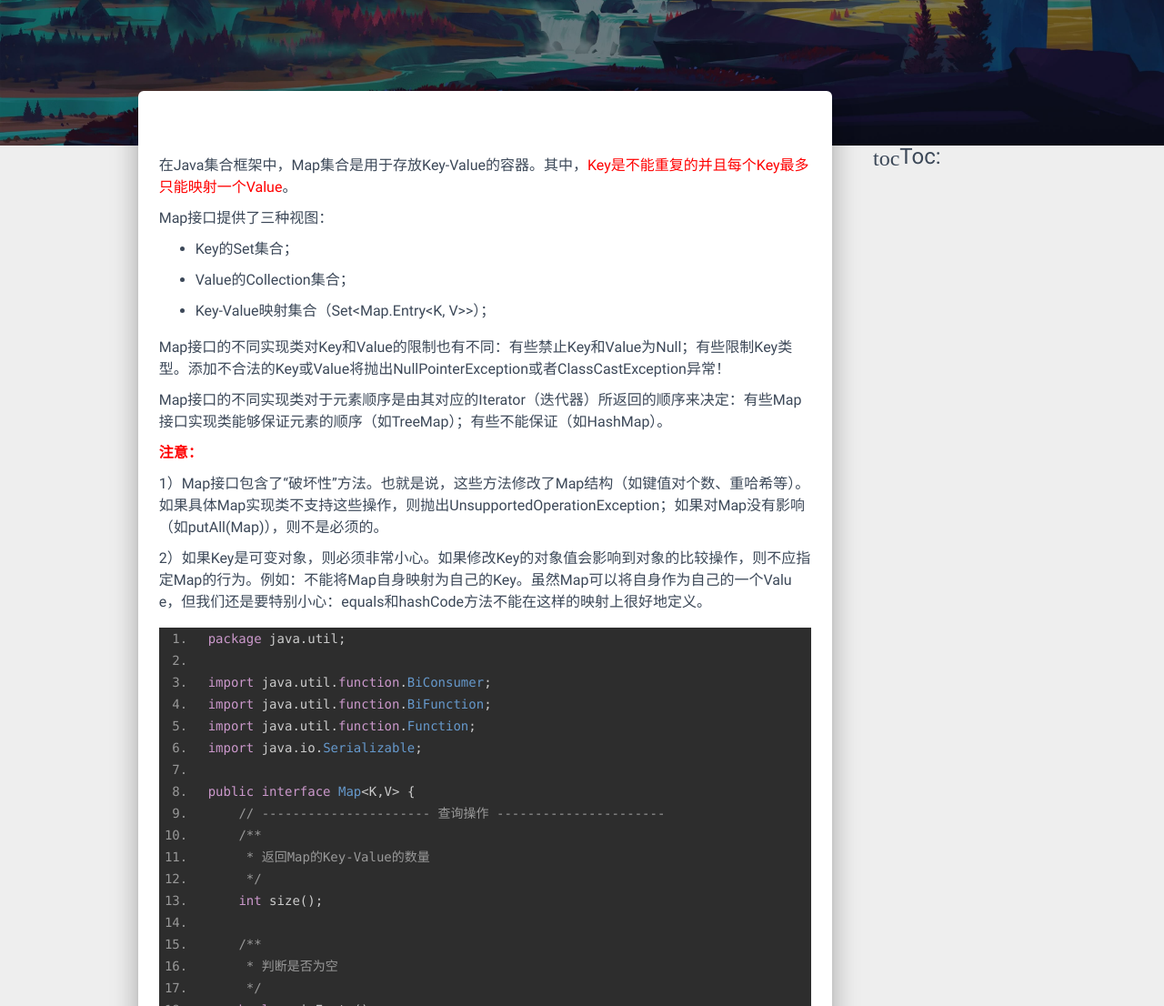
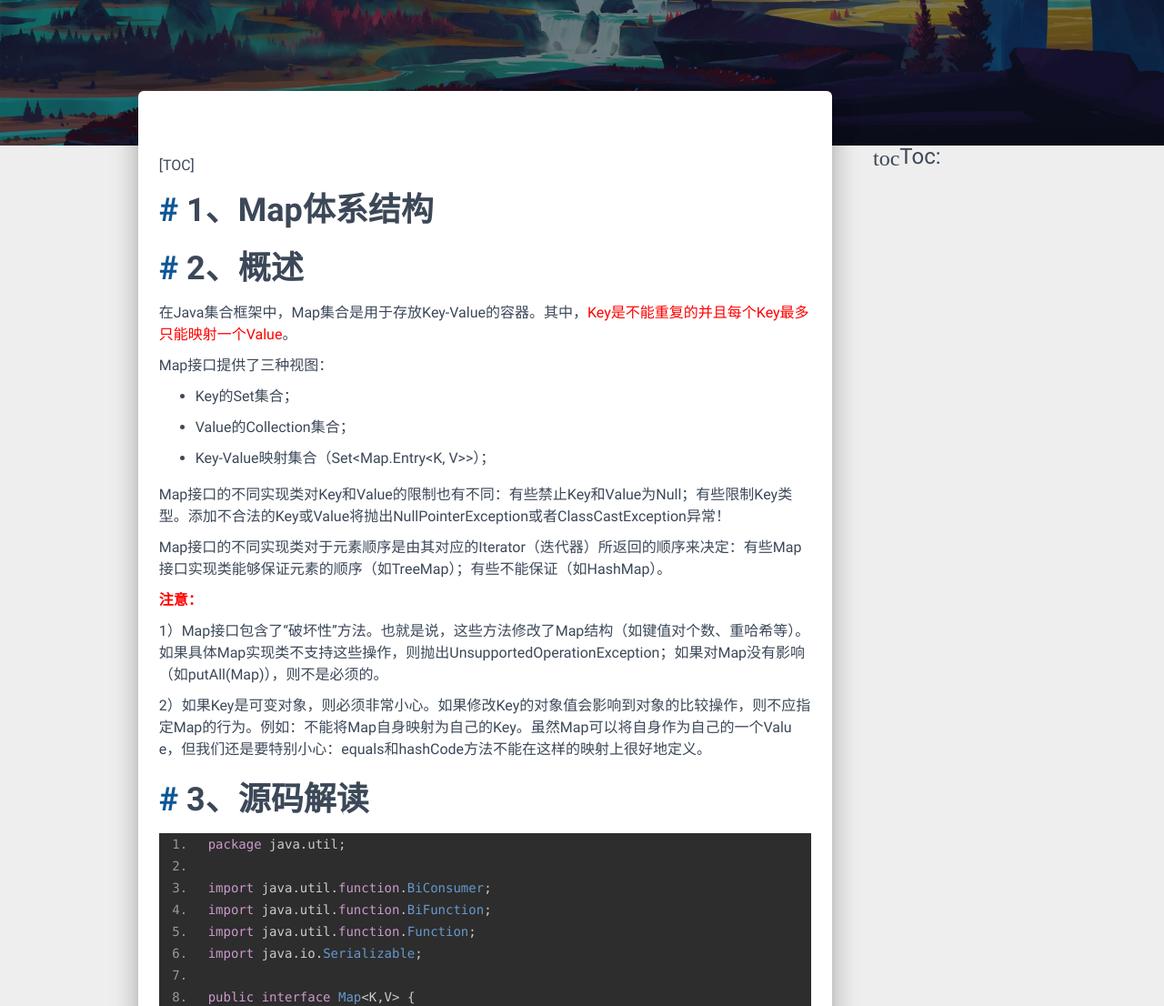
Before and after one commit to Climber-Wzx/Climber-Wzx.github.io, a plain HTML site: page 2019/03/04/【源码解读】JAVA集合——Map源码解读/index.html in a window 1280 px wide. Shown: the part 400-1506 px from the top of the page at 91% size. Drawn offline with Linux system fonts and the light colour scheme; a script that the page names is missing; some icons are missing; a web font is replaced by a local one.

Commit message:
Site updated: 2019-03-04 21:16:52

```diff
--- a/2019/03/04/【源码解读】JAVA集合——Map源码解读/index.html
+++ b/2019/03/04/【源码解读】JAVA集合——Map源码解读/index.html
@@ -99,7 +99,8 @@
       <div class="container">
         <div class="section">
           <div class="post_content">
-              <p>在Java集合框架中，Map集合是用于存放Key-Value的容器。其中，<font color="red">Key是不能重复的并且每个Key最多只能映射一个Value</font>。</p>
+              <p>[TOC]</p>
+<h2 id="1、Map体系结构"><a href="#1、Map体系结构" class="headerlink" title="1、Map体系结构"></a>1、Map体系结构</h2><h2 id="2、概述"><a href="#2、概述" class="headerlink" title="2、概述"></a>2、概述</h2><p>在Java集合框架中，Map集合是用于存放Key-Value的容器。其中，<font color="red">Key是不能重复的并且每个Key最多只能映射一个Value</font>。</p>
 <p>Map接口提供了三种视图：</p>
 <ul>
 <li><p>Key的Set集合；</p>
@@ -116,7 +117,7 @@
 <p>1）Map接口包含了“破坏性”方法。也就是说，这些方法修改了Map结构（如键值对个数、重哈希等）。如果具体Map实现类不支持这些操作，则抛出UnsupportedOperationException；如果对Map没有影响（如putAll(Map)），则不是必须的。</p>
 <p>2）如果Key是可变对象，则必须非常小心。如果修改Key的对象值会影响到对象的比较操作，则不应指定Map的行为。例如：不能将Map自身映射为自己的Key。虽然Map可以将自身作为自己的一个Value，但我们还是要特别小心：equals和hashCode方法不能在这样的映射上很好地定义。</p>
 </blockquote>
-<pre><code>package java.util;
+<h2 id="3、源码解读"><a href="#3、源码解读" class="headerlink" title="3、源码解读"></a>3、源码解读</h2><pre><code>package java.util;
 
 import java.util.function.BiConsumer;
 import java.util.function.BiFunction;
```
Also changed, not shown: index.html (+3 -5 lines).
